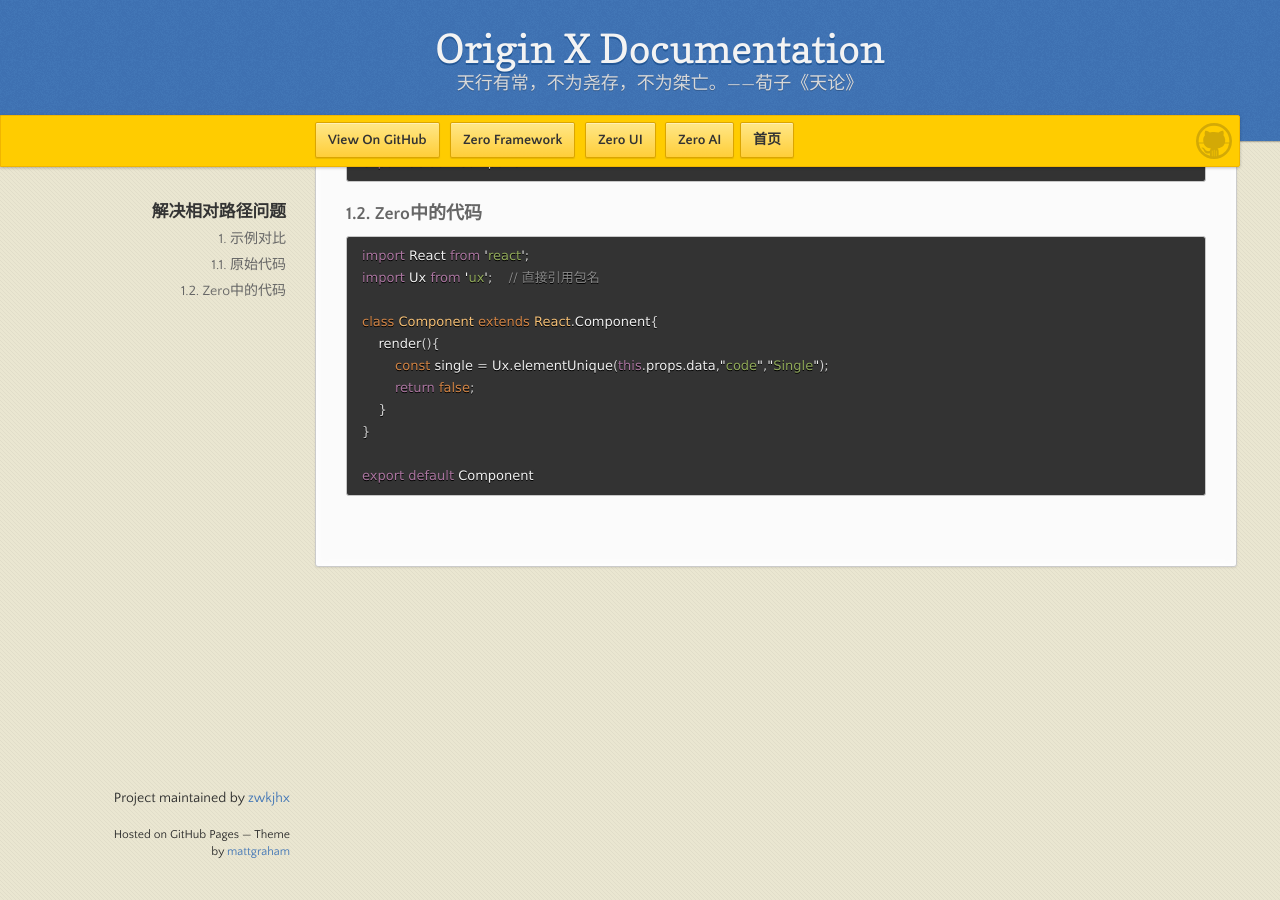
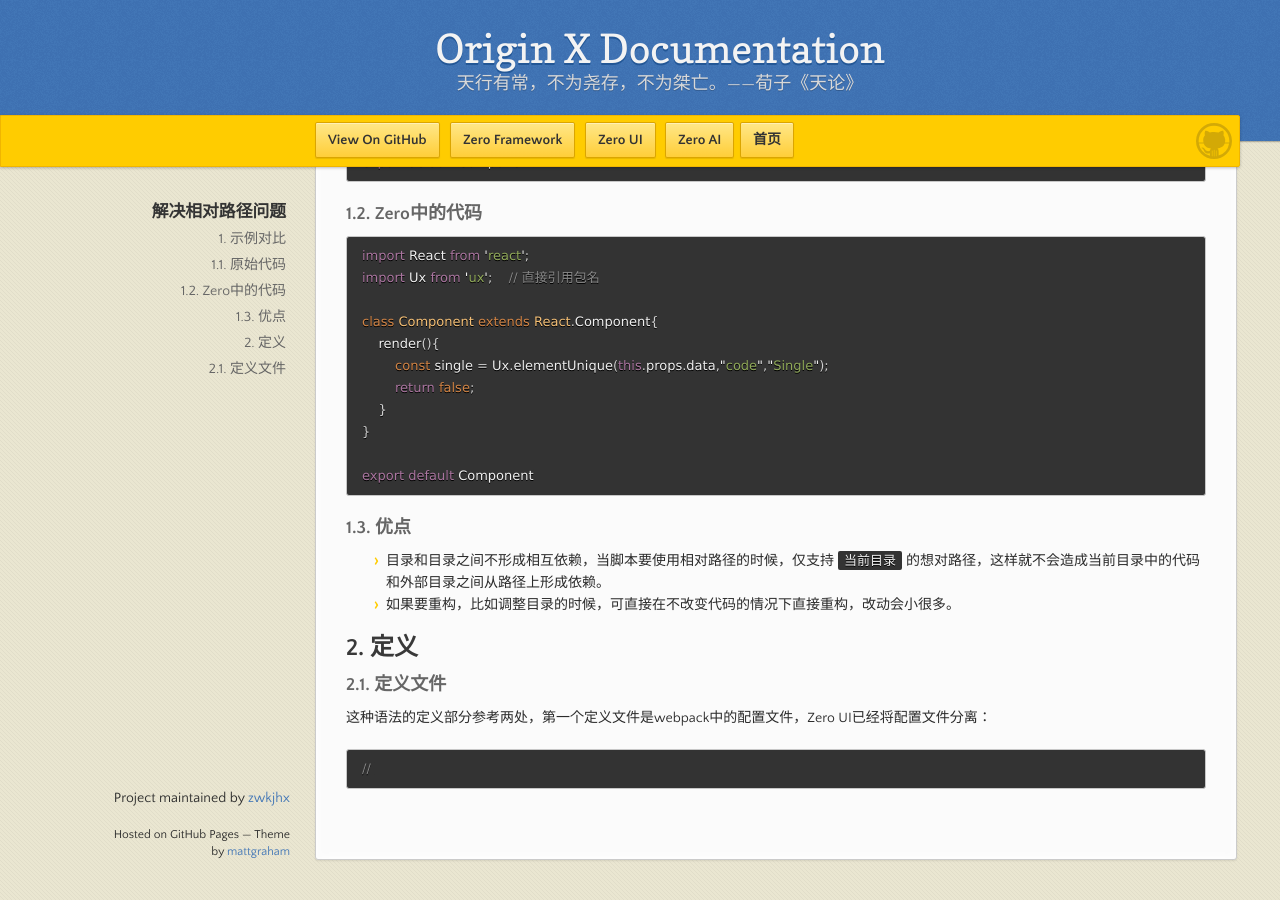
Before and after one commit to zwkjhx/ox-doc, a Jekyll site: the page built from zero-ui/1-zero-uiji-ben-jiao-cheng/zui-006-jie-jue-xiang-dui-lu-jing-wen-ti.md, in a window 1280 px wide and 900 px high, scrolled down 618 px. Built offline with Jekyll 4.4.1, drawn with Linux system fonts in a browser that asks for light colours; our own code applies the rules of GitHub Pages for plain Markdown files.

Commit message:
Updates zero-ui/1-zero-uiji-ben-jiao-cheng/zui-006-jie-jue-xiang-dui-lu-jing-wen-ti.md
Auto commit by GitBook Editor

````diff
--- a/zero-ui/1-zero-uiji-ben-jiao-cheng/zui-006-jie-jue-xiang-dui-lu-jing-wen-ti.md
+++ b/zero-ui/1-zero-uiji-ben-jiao-cheng/zui-006-jie-jue-xiang-dui-lu-jing-wen-ti.md
@@ -44,3 +44,18 @@
 
 export default Component
 ```
+
+### 1.3. 优点
+
+* 目录和目录之间不形成相互依赖，当脚本要使用相对路径的时候，仅支持`当前目录`的想对路径，这样就不会造成当前目录中的代码和外部目录之间从路径上形成依赖。
+* 如果要重构，比如调整目录的时候，可直接在不改变代码的情况下直接重构，改动会小很多。
+
+## 2. 定义
+
+### 2.1. 定义文件
+
+这种语法的定义部分参考两处，第一个定义文件是webpack中的配置文件，Zero UI已经将配置文件分离：
+
+```js
+//
+```
````
